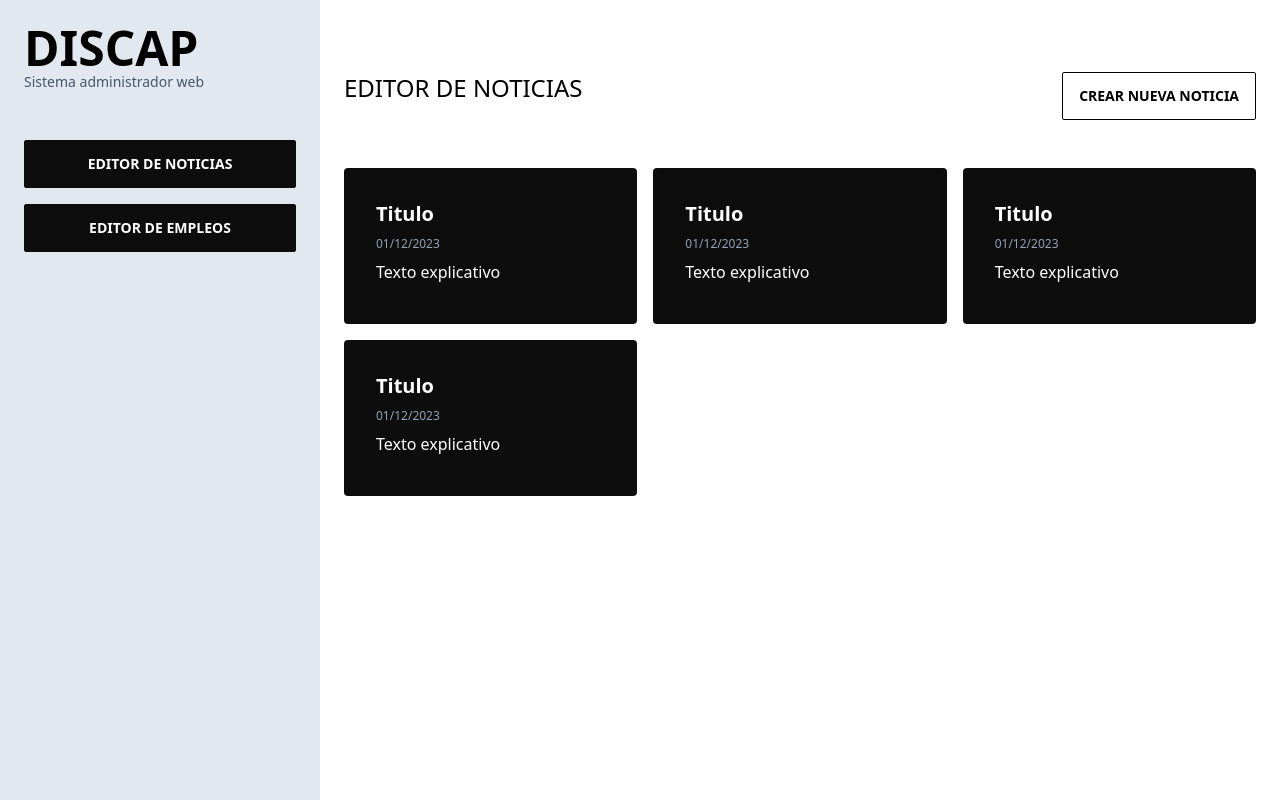
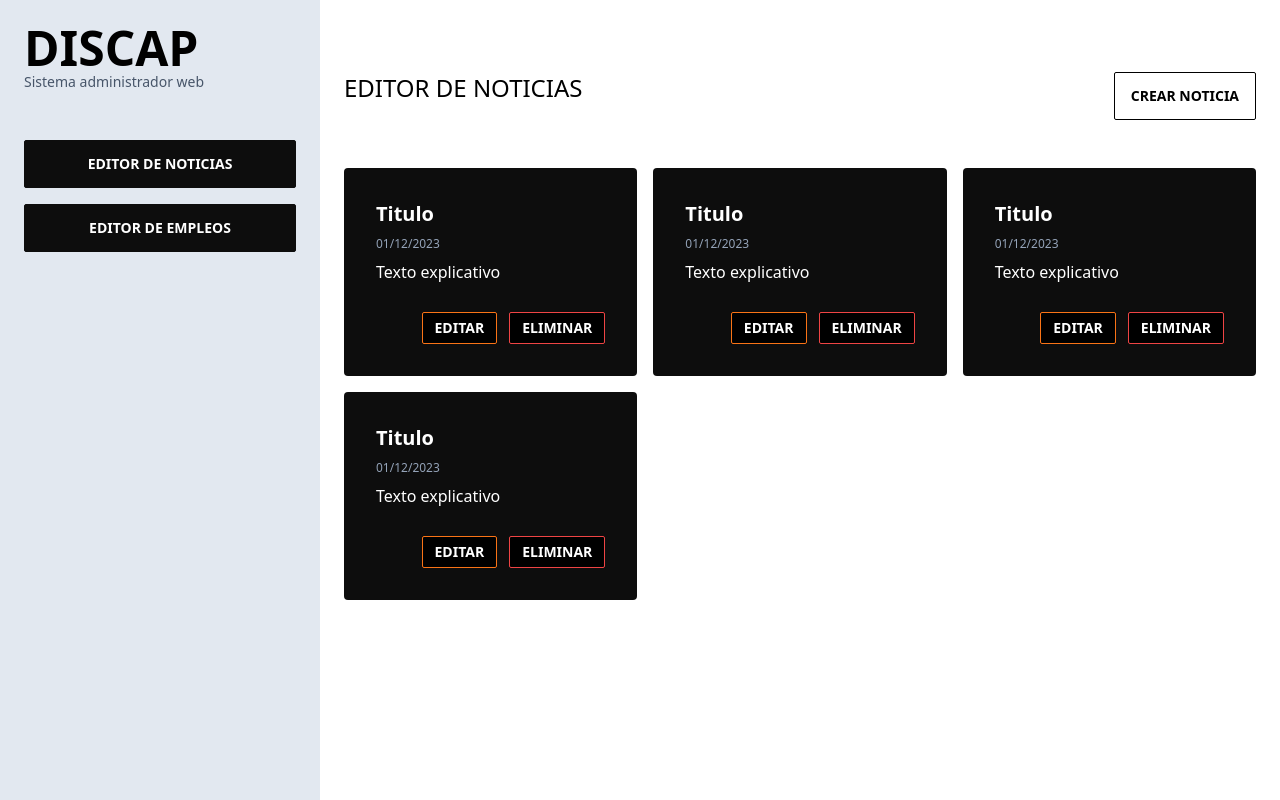
Before and after one commit to millerarocha/discap2023, a React (Vite) app: page /admin/news in a window 1280 px wide. Built offline with nearby package versions, Linux system fonts and the light colour scheme.

Commit message:
feature/adding editor form and navigation

```diff
--- a/src/App.jsx
+++ b/src/App.jsx
@@ -24,6 +24,7 @@ function App() {
           element={<Admin section={<JobsEditor />} />}
         />
         <Route path='/login' element={<Login />} />
+        <Route path='/admin' element={<Login />} />
         <Route path='*' element={<NotFound />} />
       </Routes>
     </Router>
--- /dev/null
+++ b/src/Routes/Admin/Dashboard/EditorForm/EditorForm.jsx
@@ -0,0 +1,8 @@
+
+const EditorForm = () => {
+  return (
+    <div>EditorForm</div>
+  )
+}
+
+export default EditorForm
--- /dev/null
+++ b/src/Routes/Admin/Dashboard/EditorForm/index.js
@@ -0,0 +1 @@
+export { default } from './EditorForm'
--- a/src/Routes/Admin/Dashboard/EditorTitle/EditorTitle.jsx
+++ b/src/Routes/Admin/Dashboard/EditorTitle/EditorTitle.jsx
@@ -1,21 +1,8 @@
-import { useNavigate } from "react-router-dom";
-import Swal from "sweetalert2";
-
 const EditorTitle = ({ title = "titulo", btnText = "Boton", onClick }) => {
-  let navigate = useNavigate();
-
-  const goHome = () => {
-    navigate("/");
-  };
-
-  const message = () => {
-    Swal.fire("Good job!", "You clicked the button!", "success");
-  };
-
   return (
     <div className="flex justify-between py-12">
       <h3 className="text-2xl uppercase">{title}</h3>
-      <button className="btn btn-outline" onClick={message}>
+      <button className="btn btn-outline" onClick={onClick}>
         {btnText}
       </button>
     </div>
--- a/src/Routes/Admin/Dashboard/NewsEditor/NewsEditor.jsx
+++ b/src/Routes/Admin/Dashboard/NewsEditor/NewsEditor.jsx
@@ -1,16 +1,25 @@
-import Card from '../../../../common/Card';
-import EditorTitle from '../EditorTitle/EditorTitle';
+import { useState } from "react";
+import Card from "../../../../common/Card";
+import EditorTitle from "../EditorTitle/EditorTitle";
+import EditorForm from "../EditorForm";
 
 const NewsEditor = () => {
+  const [isCreateNew, setIsCreateNew] = useState(false);
+  const btnTextInfo = ()=>{
+    return isCreateNew ? 'Regresar' : 'Crear Noticia'
+  }
   return (
     <section>
-      <EditorTitle title='Editor de Noticias' btnText='Crear nueva noticia' />
-      <div className='grid grid-cols-1 lg:grid-cols-3 gap-4'>
-        <Card isAdmin />
-        <Card isAdmin />
-        <Card isAdmin />
-        <Card isAdmin />
-      </div>
+      <EditorTitle title="Editor de Noticias" btnText={btnTextInfo()} onClick={()=>setIsCreateNew(!isCreateNew)}/>
+      {!isCreateNew && (
+        <div className="grid grid-cols-1 lg:grid-cols-3 gap-4">
+          <Card isAdmin />
+          <Card isAdmin />
+          <Card isAdmin />
+          <Card isAdmin />
+        </div>
+      )}
+      {isCreateNew && <EditorForm />}
     </section>
   );
 };
--- a/src/common/Card/Card.jsx
+++ b/src/common/Card/Card.jsx
@@ -5,6 +5,9 @@ const Card = ({
   cardDate = '01/12/2023',
   cardText = 'Texto explicativo',
   cardBtnText,
+  isAdmin = false,
+  onEditClick,
+  onDeleteClick
 }) => {
   return (
     <div className='card w-full bg-primary text-primary-content'>
@@ -18,6 +21,16 @@ const Card = ({
               {cardBtnText}
             </Link>
           )}
+          {isAdmin && (
+            <div className="flex gap-3 mt-5">
+              <button className='btn btn-sm border border-orange-500 text-white' onClick={onEditClick}>
+                Editar
+              </button>
+              <button className='btn btn-sm border border-red-500 text-white' onClick={onDeleteClick}>
+                Eliminar
+              </button>
+            </div>
+          )}
         </div>
       </div>
     </div>
```
